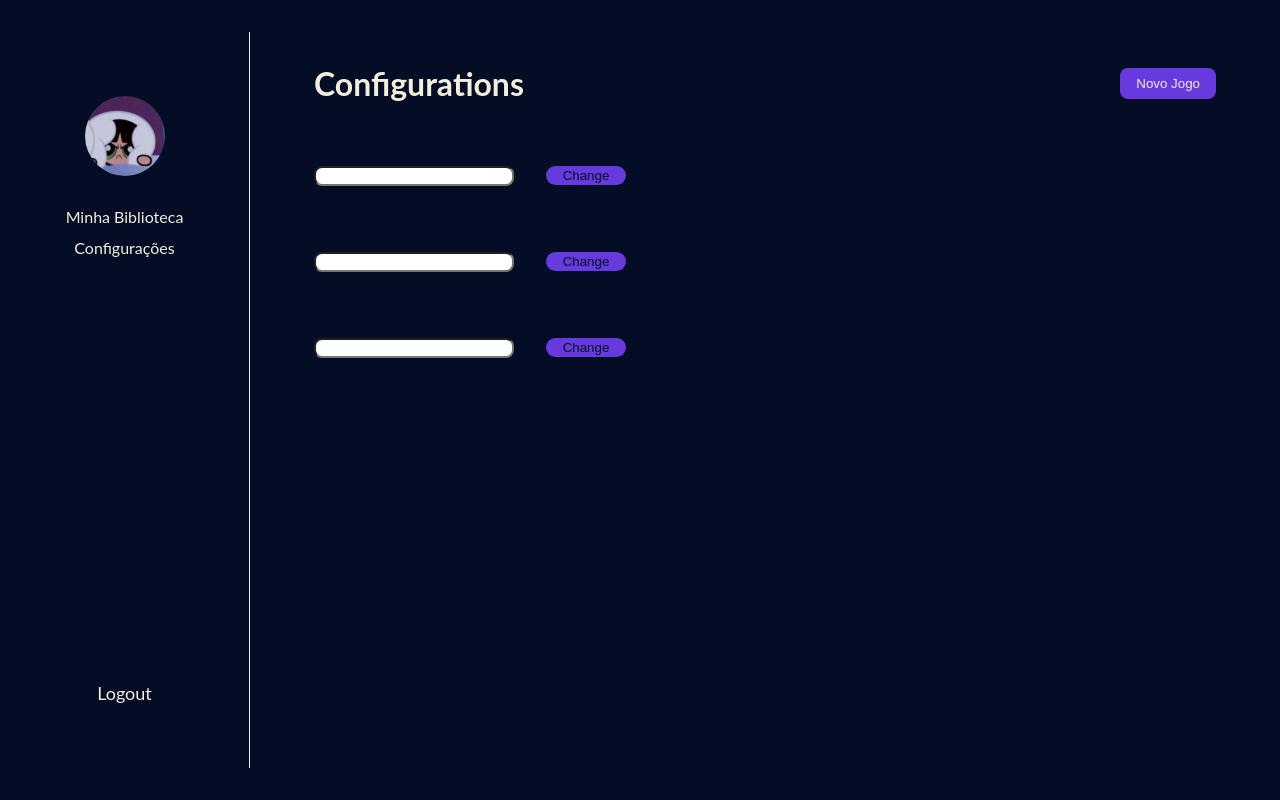
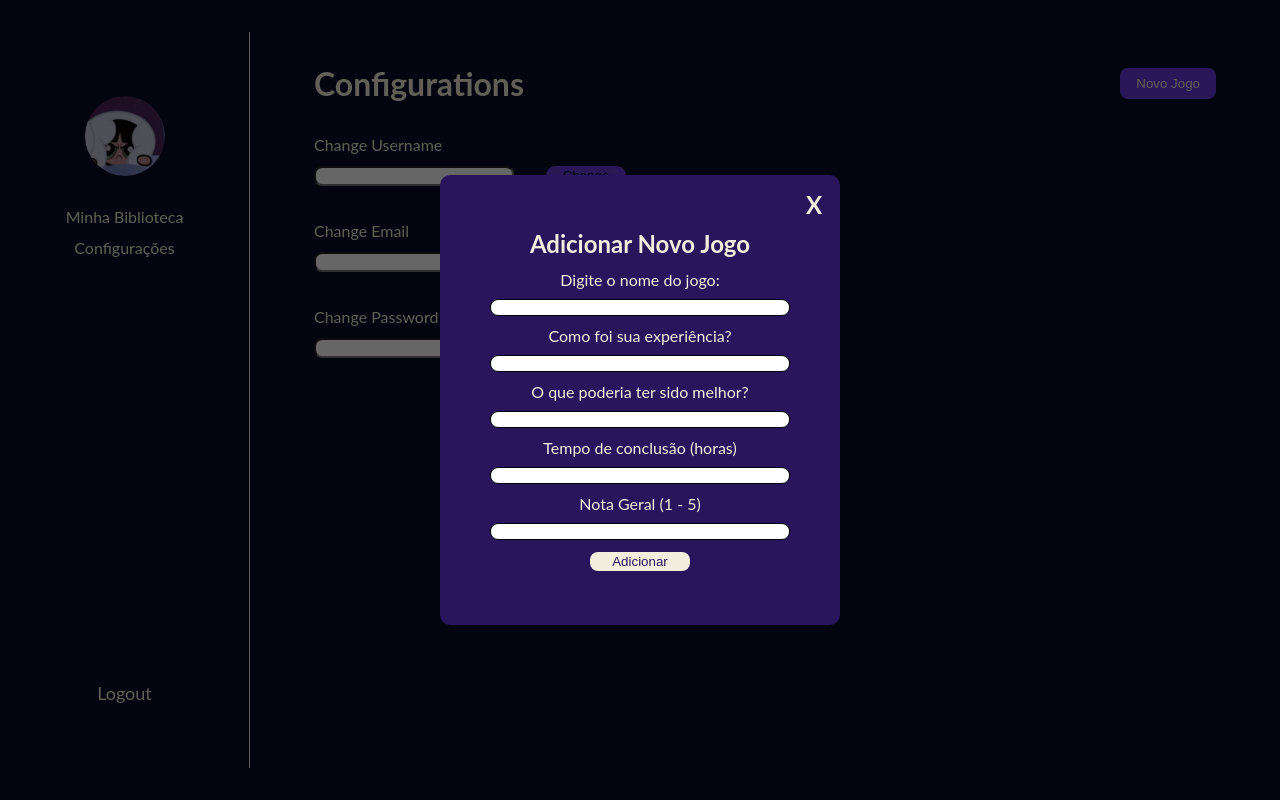
Before and after one commit to claracastelob/projeto_checkpoint, a React (Vite) app in the folder frontend/: page /configurations in a window 1280 px wide. Both pictures are taken after a click on the button "Novo Jogo". Built offline with nearby package versions, Linux system fonts and the light colour scheme.

Commit message:
Finalizando implementação dos modais nas páginas

```diff
--- a/frontend/src/components/NewGameModal/NewGameModal.jsx
+++ b/frontend/src/components/NewGameModal/NewGameModal.jsx
@@ -8,6 +8,7 @@ export default function NewGameModal({isOpen, onClose}) {
         <div className={styles.container}>
           <button className={styles.closeBtn} onClick={onClose}>X</button>
           <h2>Adicionar Novo Jogo</h2>
+          <form action="">
             <label htmlFor="nameGame">Digite o nome do jogo:</label>
             <input type="text" id="nameGame" />
             <label htmlFor="experience">Como foi sua experiência?</label>
@@ -18,9 +19,9 @@ export default function NewGameModal({isOpen, onClose}) {
             <input type="number" id="toc" />
             <label htmlFor="note">Nota Geral (1 - 5)</label>
             <input type="number" id="note" />
-          <div className={styles.btnContainer}>
             <button className={styles.addGame}>Adicionar</button>
-          </div>
+          </form>
+
         </div>
       </div>
     )
--- a/frontend/src/components/NewGameModal/styles.module.css
+++ b/frontend/src/components/NewGameModal/styles.module.css
@@ -12,7 +12,7 @@
 }
 
 .container {
-  background-color: #f2eddc;
+  background-color: #28155c;
   width: 400px;
   height: 450px;
   max-width: 90%;
@@ -25,16 +25,23 @@
   justify-content: center;
 }
 
+.container > form {
+  display: flex;
+  flex-direction: column;
+  gap: 10px;
+  align-items: center;
+}
+
 .container > h2 {
   text-align: center;
 }
 
 .container > h2, label {
-  color: #050d26;
+  color: #f2eddc;
   font-family: "Lato", system-ui, -apple-system, BlinkMacSystemFont, 'Segoe UI', Roboto, Oxygen, Ubuntu, Cantarell, 'Open Sans', 'Helvetica Neue', sans-serif;
 }
 
-.container > input {
+.container > form > input {
   border: 1px solid;
   border-radius: 8px;
   width: 300px;
@@ -49,22 +56,21 @@
   font-size: 24px;
   font-weight: bold;
   cursor: pointer;
-  color: #050d26;
+  color: #f2eddc;
   font-family: "Lato", system-ui, -apple-system, BlinkMacSystemFont, 'Segoe UI', Roboto, Oxygen, Ubuntu, Cantarell, 'Open Sans', 'Helvetica Neue', sans-serif;
 }
 
 .addGame {
   border: none;
   border-radius: 8px;
-  background-color: #050d26;
-  color: #f2eddc;
+  background-color: #f2eddc;
+  color: #28155c;
   padding: 2px;
   width: 100px;
   margin-top: 2px;
+  cursor: pointer;
 }
 
-.btnContainer {
-  display: flex;
-  justify-content: center;
-  align-items: center;
+.addGame:hover {
+  background-color: #8d8d8d;
 }
--- a/frontend/src/pages/ConfigurationsPage/Configuration.jsx
+++ b/frontend/src/pages/ConfigurationsPage/Configuration.jsx
@@ -1,14 +1,18 @@
 import styles from "./styles.module.css"
 import Sidebar from "../../components/Sidebar/Sidebar"
+import NewGameModal from "../../components/NewGameModal/NewGameModal"
+import { useState } from "react"
 
 export default function Configuration() {
+  const [openModal, setOpenModal] = useState(false)
+
   return(
     <div className={styles.container}>
       <Sidebar />
       <main className={styles.content}>
         <div className={styles.header}>
           <h1>Configurations</h1>
-          <button className={styles.newGameButton}>Novo Jogo</button>
+          <button className={styles.newGameButton} onClick={() => setOpenModal(true)}>Novo Jogo</button>
         </div>
         <div className={styles.configurations}>
           <label htmlFor="username" className={styles.label}>Change Username</label>
@@ -30,6 +34,7 @@ export default function Configuration() {
           </div>
         </div>
       </main>
+      <NewGameModal isOpen={openModal} onClose={() => setOpenModal(false)}/>
     </div>
   )
 }
```
Lines whose indentation alone changed are shown as unchanged.
